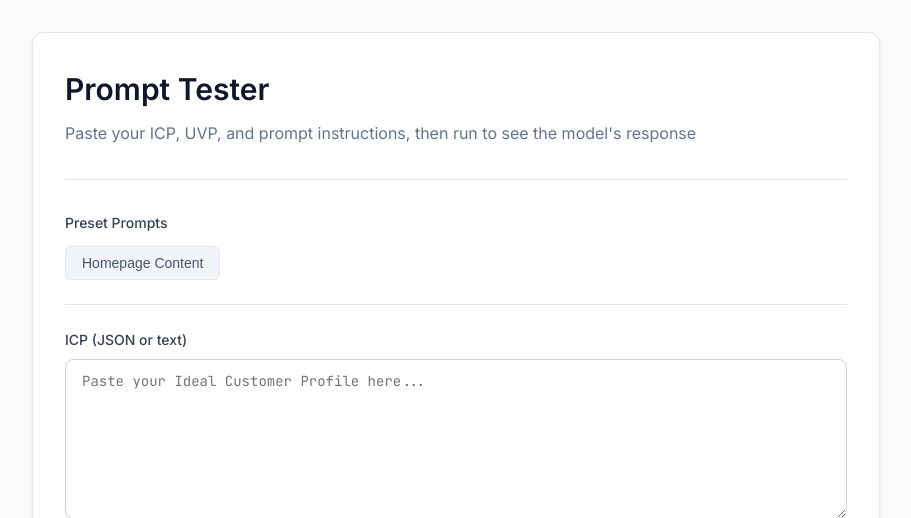
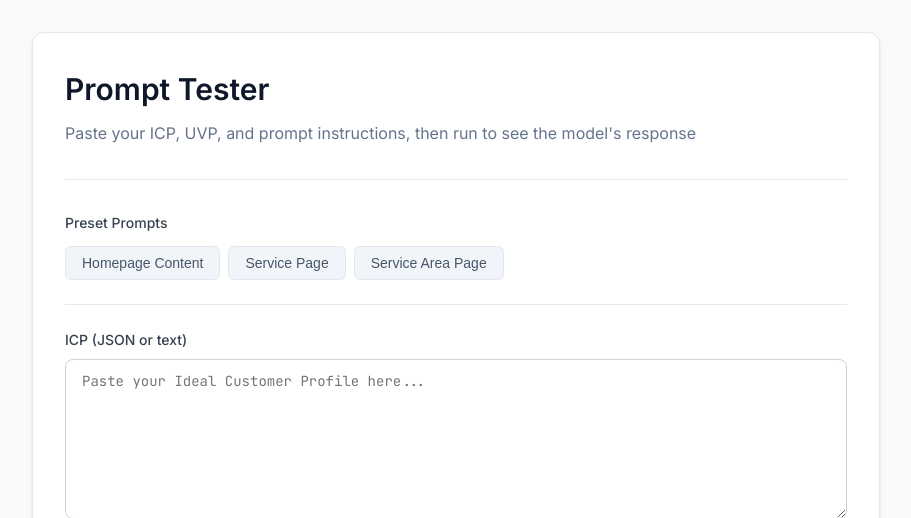
Before and after one commit to iabhinavsr-eng/Webware-Content-Studio, a Flask app: page / in a window 1280 px wide. Shown: the top 518 px of the page, without its empty margins (184-1095 px from the left). Run offline with Flask 3, Linux system fonts and the light colour scheme.

Commit message:
Add preset buttons for generating service page content
Adds new buttons to the UI for "Service Page" and "Service Area Page" content generation, with placeholder prompts.

Replit-Commit-Author: Agent
Replit-Commit-Session-Id: 6dd030f3-a828-43db-aab4-a56b52d7eee7
Replit-Commit-Checkpoint-Type: full_checkpoint
Replit-Commit-Event-Id: 4978b349-ac74-4433-9e95-b4df74cec454
Replit-Commit-Screenshot-Url: https://storage.googleapis.com/screenshot-production-us-central1/f970e081-ed84-4fbd-bbf5-14f461b549f7/6dd030f3-a828-43db-aab4-a56b52d7eee7/79N3BXo
Replit-Helium-Checkpoint-Created: true

```diff
--- a/templates/index.html
+++ b/templates/index.html
@@ -232,6 +232,8 @@
                     <label>Preset Prompts</label>
                     <div class="preset-buttons">
                         <button type="button" class="preset-btn" onclick="loadPreset('homepage')">Homepage Content</button>
+                        <button type="button" class="preset-btn" onclick="loadPreset('service_page')">Service Page</button>
+                        <button type="button" class="preset-btn" onclick="loadPreset('service_area')">Service Area Page</button>
                     </div>
                 </div>
 
@@ -366,7 +368,11 @@ final_cta_section
 
 2-3 sentences reminding the visitor why to take action
 
-No contact info; CTA only`
+No contact info; CTA only`,
+
+            service_page: `[Service Page prompt coming soon - please provide the prompt]`,
+
+            service_area: `[Service Area Page prompt coming soon - please provide the prompt]`
         };
 
         function loadPreset(name) {
```
